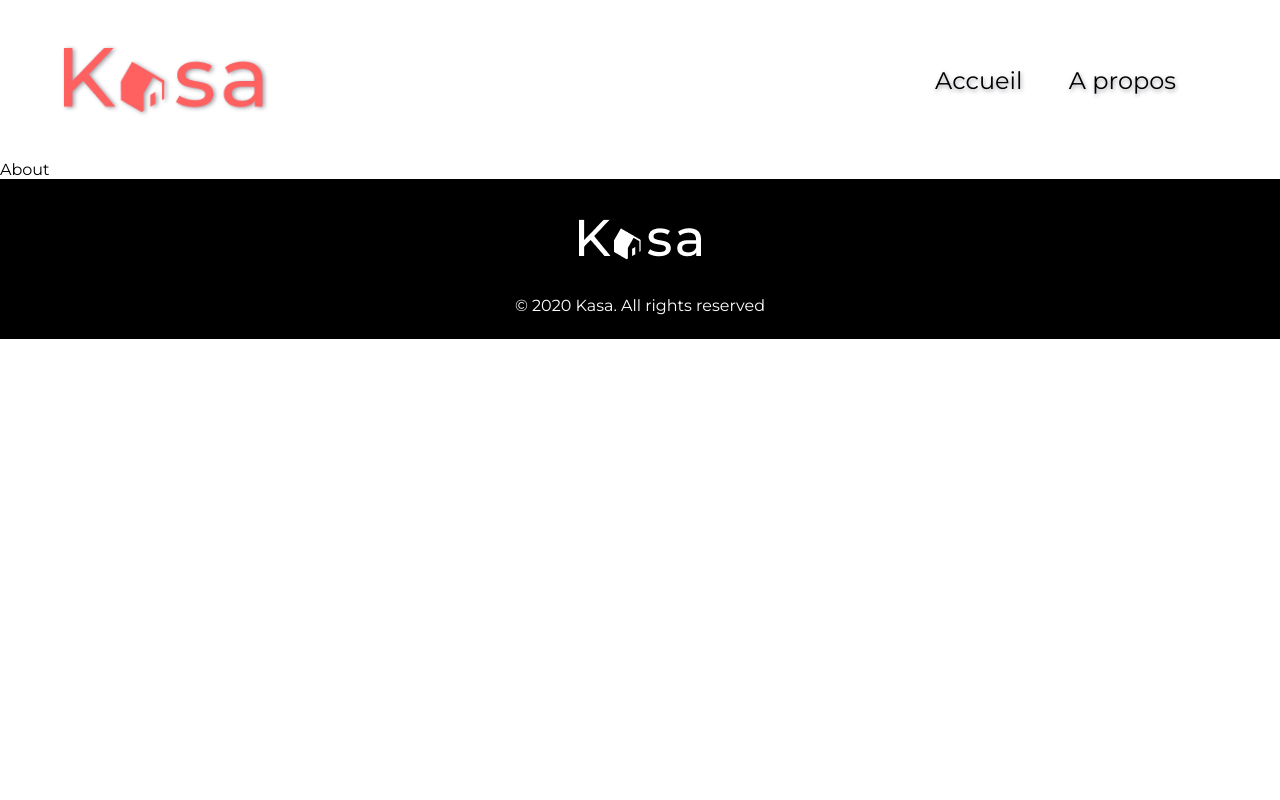
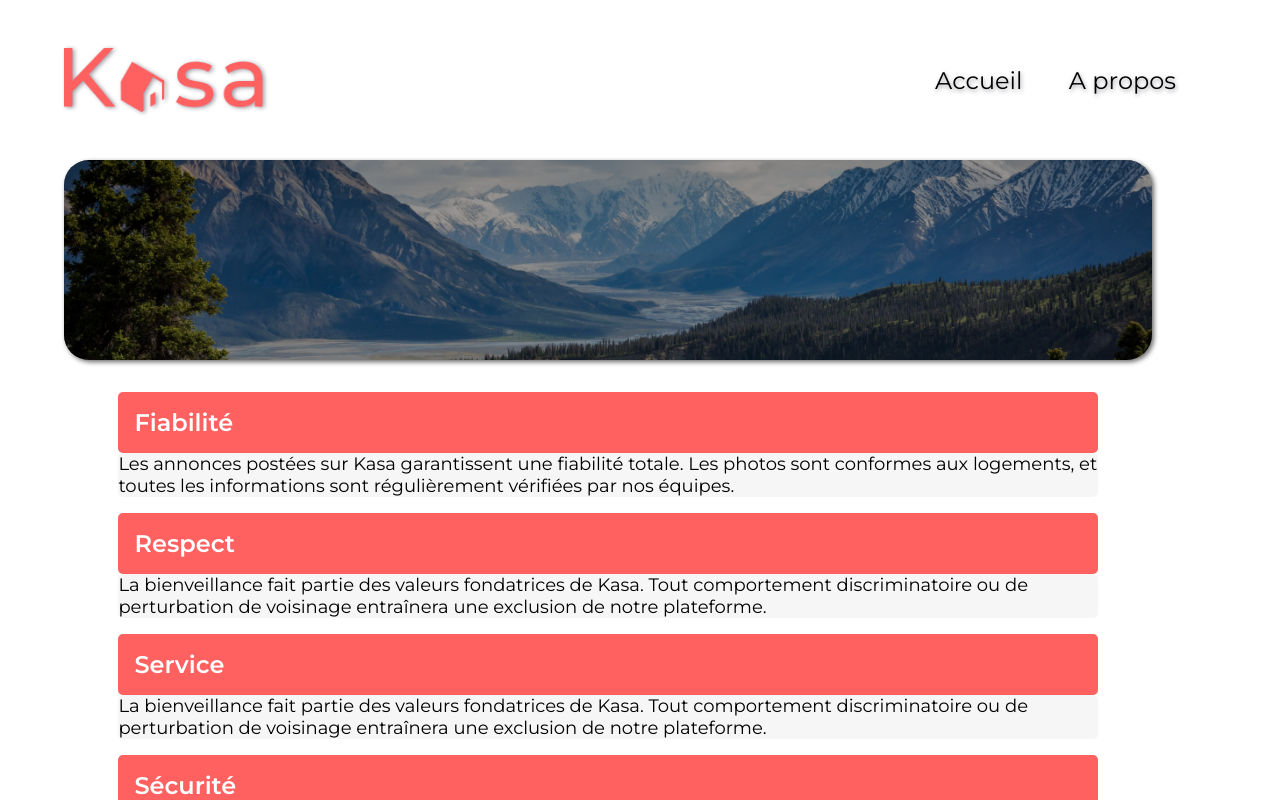
Before and after one commit to Kalga8/Kasa, a React (Vite) app in the folder kasa/: page /a-propos in a window 1280 px wide. Shown: the top 800 px of the page. Built offline with nearby package versions, Linux system fonts and the light colour scheme.

Commit message:
Préparation about

```diff
--- /dev/null
+++ b/kasa/src/components/Collapse.jsx
@@ -0,0 +1,19 @@
+import {useState} from "react"
+
+function Collapse ({title, text}) {
+    const [active, setActive] = useState(false)
+    const handleToggle = e => {
+        setActive(!active)
+    }
+
+    return(
+        <div className={'collapse ${active && "active"}'}>
+                <div className="collapseTitle" onClick={handleToggle}>{title}
+                    <span className="arrowBackDown"></span>
+                </div>
+                <div className="collapseText">{text}</div>
+            </div>
+    )
+}
+
+export default Collapse
--- a/kasa/src/pages/About.jsx
+++ b/kasa/src/pages/About.jsx
@@ -1,7 +1,45 @@
+import Banner from "../components/Banner"
+import background from "../assets/banners/banner-about.png"
+import Collapse from "../components/Collapse"
+
 function About(){
     return (
-        <div>
-            <p>About</p>
+        <div className="aboutBody">
+            <Banner
+            background={background}
+            />
+
+            <div className="collapseContainer">
+                <Collapse
+                    title="Fiabilité"
+                    text="Les annonces postées sur Kasa garantissent une fiabilité totale. Les photos sont
+                    conformes aux logements, et toutes les informations sont régulièrement vérifiées
+                    par nos équipes."
+                />
+
+                <Collapse
+                    title="Respect"
+                    text="La bienveillance fait partie des valeurs fondatrices de Kasa. Tout comportement
+                    discriminatoire ou de perturbation de voisinage entraînera une exclusion de
+                    notre plateforme."
+                />
+
+                <Collapse
+                    title="Service"
+                    text="La bienveillance fait partie des valeurs fondatrices de Kasa. Tout comportement
+                    discriminatoire ou de perturbation de voisinage entraînera une exclusion de
+                    notre plateforme."
+                />
+
+                <Collapse
+                    title="Sécurité"
+                    text="La sécurité est la priorité de Kasa. Aussi bien pour nos hôtes que pour les
+                    voyageurs, chaque logement correspond aux critères de sécurité établis par nos
+                    services. En laissant une note aussi bien à l'hôte qu'au locataire, cela permet
+                    à nos équipes de vérifier que les standards sont bien respectés. Nous organisons
+                    également des ateliers sur la sécurité domestique pour nos hôtes."
+                />
+            </div>
         </div>
     )
 }
--- /dev/null
+++ b/kasa/src/sass/about.scss
@@ -0,0 +1,8 @@
+.aboutBody {
+    display: flex;
+    flex-direction: column;
+    justify-content: center;
+    align-items: center;
+    width: 85%;
+    padding: 0% 5%;
+}
--- a/kasa/src/sass/banner.scss
+++ b/kasa/src/sass/banner.scss
@@ -1,6 +1,8 @@
 .banner-container {
     display: flex;
     justify-content: center;
+    width: 100%;
+    height: 25vh;
 
     .background-banner {
         display: flex;
@@ -13,10 +15,10 @@
         .banner {
             display: flex;
             background-size: cover;
-            opacity: 0.5;
+            opacity: 0.6;
             background-position: center;
             width: 100%;
-            height: 20vh;
+            height: 25vh;
             justify-content: center;
             align-items: center;
             border-radius: 25px;
--- /dev/null
+++ b/kasa/src/sass/collapse.scss
@@ -0,0 +1,22 @@
+.collapseContainer {
+    display: flex;
+    flex-direction: column;
+    width: 90%;
+    margin-top: 4vh;
+
+        .collapseTitle {
+        background-color: #ff6060;
+        padding: 2vh;
+        color: white;
+        border-radius: 5px;
+        font-weight: 600;
+        font-size: x-large;
+        }
+
+        .collapseText {
+            background-color: #f6f6f6;
+            margin-bottom: 2vh;
+            border-radius: 5px;
+            font-size: large;
+        }
+}
--- a/kasa/src/sass/main.scss
+++ b/kasa/src/sass/main.scss
@@ -5,3 +5,5 @@
 @import "./banner.scss";
 @import "./error.scss";
 @import "./card.scss";
+@import "./collapse.scss";
+@import "./about.scss";
```
